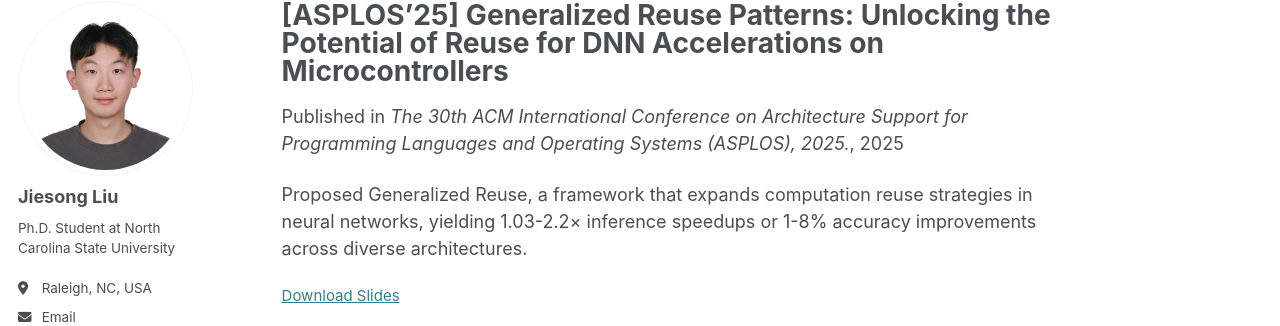
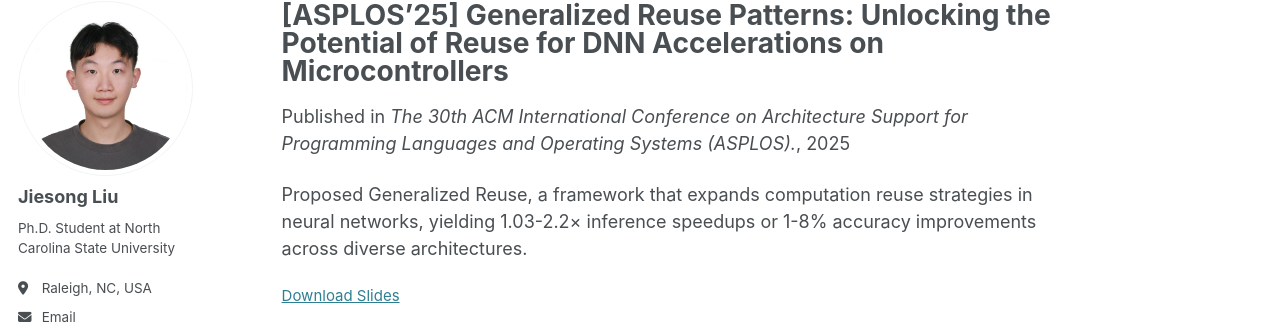
Before and after one commit to Fred1031/Fred1031.github.io, a Jekyll site: the page built from _publications/2025_asplos.md, in a window 1280 px wide and 1134 px high. Shown: the part 105-431 px from the top of the window. Built offline with Jekyll 4.4.1, drawn with Linux system fonts in a browser that asks for light colours; some web fonts are replaced.

Commit message:
Update 2025_asplos.md

```diff
--- a/_publications/2025_asplos.md
+++ b/_publications/2025_asplos.md
@@ -1,12 +1,15 @@
 ---
 title: "[ASPLOS’25] Generalized Reuse Patterns: Unlocking the Potential of Reuse for DNN Accelerations on Microcontrollers"
-author: Jiesong Liu, Bin Ren, Xipeng Shen
+authors:
+  - Jiesong Liu
+  - Bin Ren
+  - Xipeng Shen
 collection: publications
 category: conferences
 permalink: /publication/asplos_2025
 date: 2025-01-01
 excerpt: # 'This paper is about the number 1. The number 2 is left for future work.'
-venue: 'The 30th ACM International Conference on Architecture Support for Programming Languages and Operating Systems (ASPLOS), 2025.'
+venue: 'The 30th ACM International Conference on Architecture Support for Programming Languages and Operating Systems (ASPLOS).'
 slidesurl: 'http://fred1031.github.io/files/ASPLOS2025_slides.pdf'
 paperurl: 'http://fred1031.github.io/files/ASPLOS2025.pdf'
 citation: # 'Your Name, You. (2009). &quot;Paper Title Number 1.&quot; <i>Journal 1</i>. 1(1).'
```
